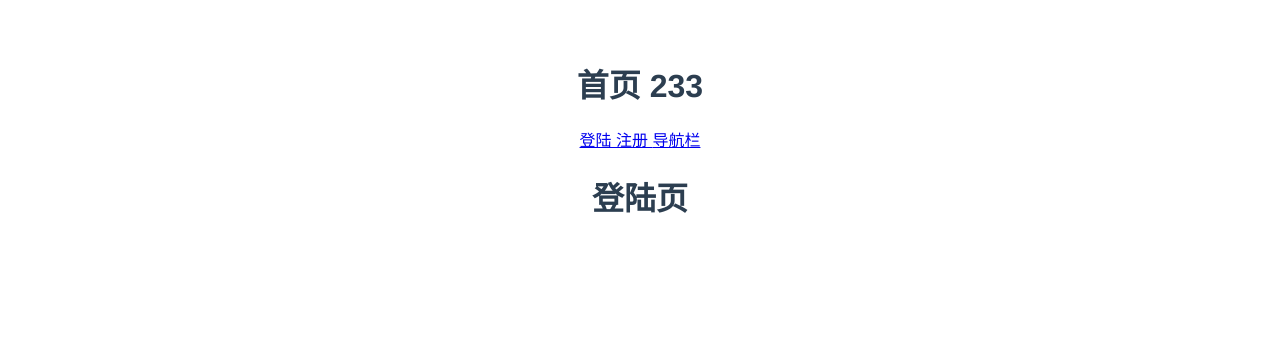
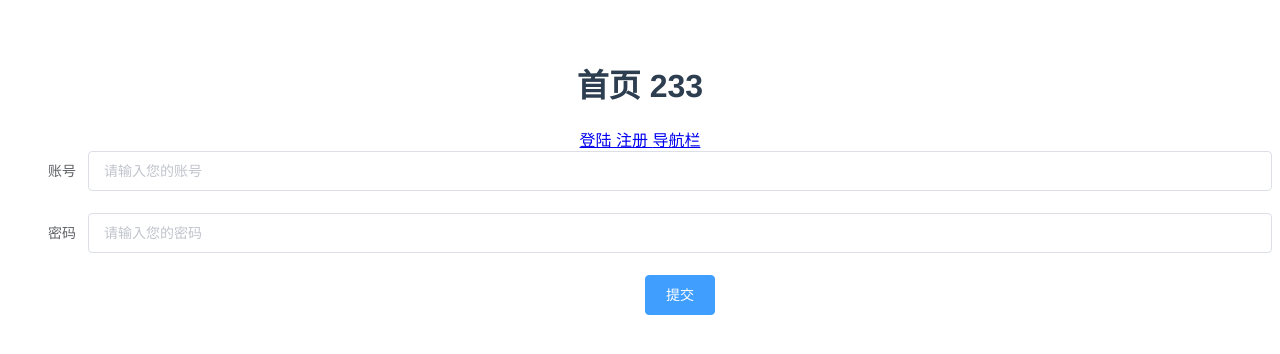
Before and after one commit to lijinghuatongxue/cmdb-ui, a Vue app: page /#/home in a window 1280 px wide. Shown: the top 354 px of the page. Built offline with nearby package versions, Linux system fonts and the light colour scheme.

Commit message:
add login

```diff
--- a/src/components/Login.vue
+++ b/src/components/Login.vue
@@ -1,11 +1,36 @@
 <template>
-  <h1> 登陆页</h1>
+  <div>
+    <el-form ref="form" :model="form" label-width="80px">
+      <el-form-item label="账号">
+        <el-input v-model="form.name" placeholder="请输入您的账号"></el-input>
+      </el-form-item>
+      <el-form-item label="密码">
+        <el-input v-model="form.password" placeholder="请输入您的密码"></el-input>
+      </el-form-item>
+
+      <el-form-item>
+        <el-button type="primary" @click="onSubmit">提交</el-button>
+      </el-form-item>
+    </el-form>
+  </div>
 </template>
 
 <script>
-export default {
-  name: "Home"
-}
+  export default {
+    data() {
+      return {
+        form: {
+          name: '',
+        password: ''
+        }
+      }
+    },
+    methods: {
+      onSubmit() {
+        alert('submit!');
+      }
+    }
+  }
 </script>
 
 <style scoped>
```
